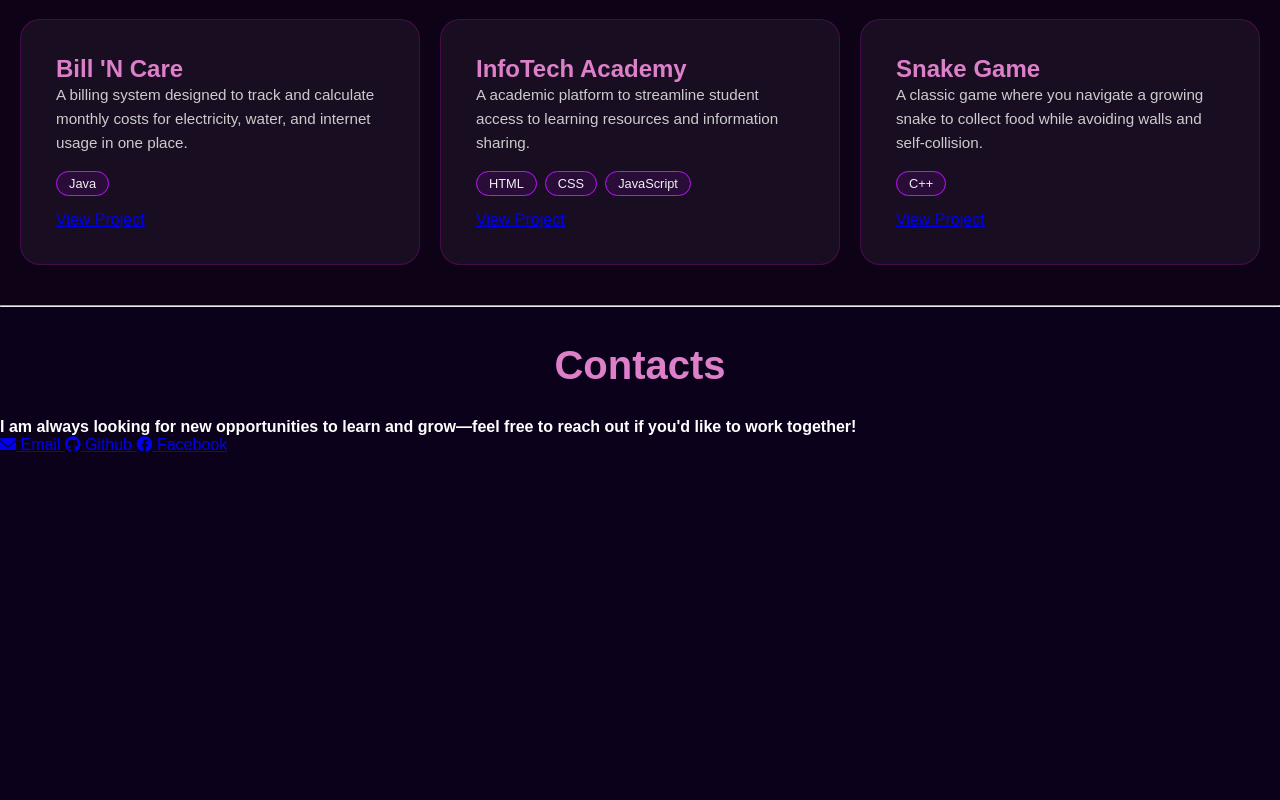
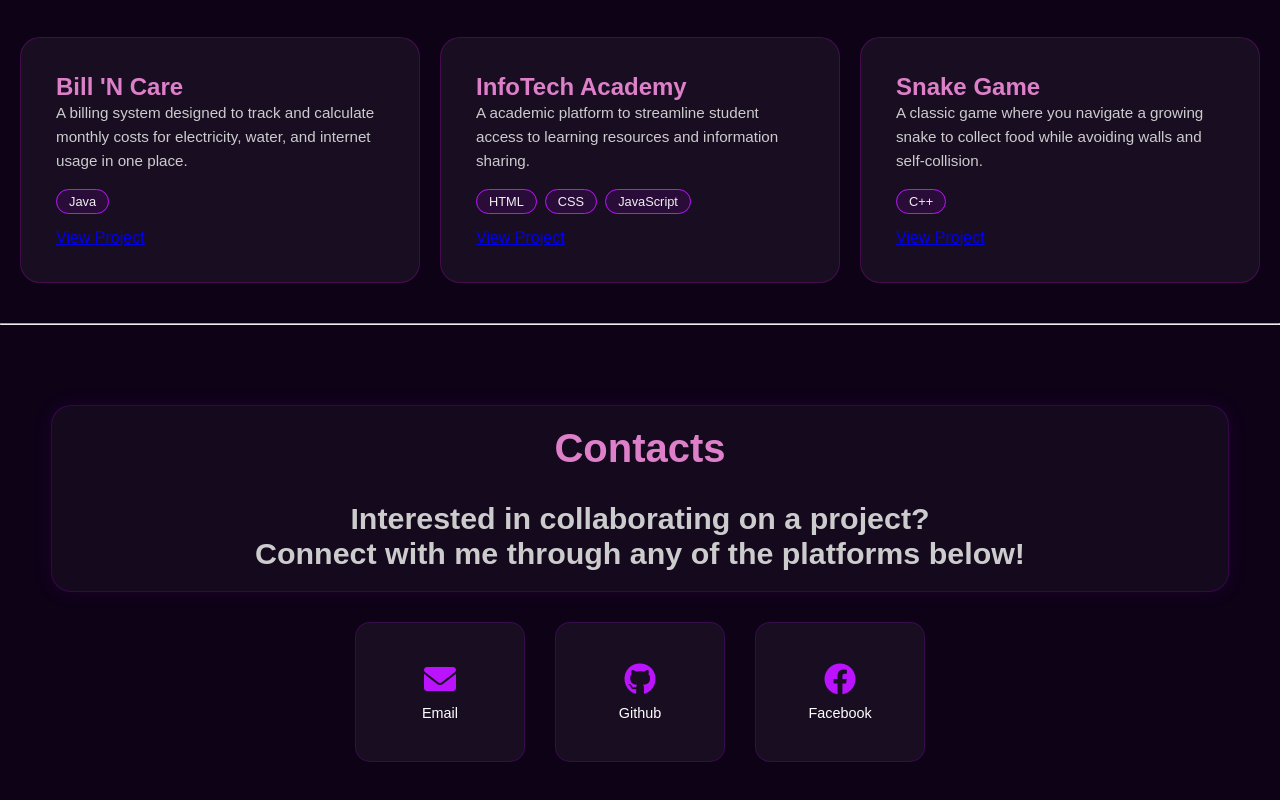
Before and after one commit to mjanezzn/my-first-repo, a plain HTML site: page index.html in a window 1280 px wide. Shown: the part 1567-2367 px from the top of the page. Before the commit the page ends 2021 px from the top, so only its background shows below. Drawn offline with nearby package versions, Linux system fonts and the light colour scheme.

Commit message:
design contact

```diff
--- a/index.html
+++ b/index.html
@@ -69,8 +69,7 @@
             </div>
         </div>
     </section>
-    <hr>
-    <br>
+    <hr> <br><br>
     <section class="projects" id="projects">
     <div class="project-intro-box">
     <h2 class="section-title">Projects</h2>
@@ -119,10 +118,11 @@
     </div>
     </section>
     <hr>
-    <br><br>
      <section class="contacts"id="contacts">
+    <div class="contact-intro-box">
     <h2 class="section-title">Contacts</h2>
-    <h4 class="contact-description">I am always looking for new opportunities to learn and grow—feel free to reach out if you'd like to work together!</h4>
+    <h4 class="contact-description">Interested in collaborating on a project?<br>Connect with me through any of the platforms below!</h4>
+    </div>
     <div class="contact-container">
         <a href="mailto:mjaneencajaa@gmail.com" class="contact-card">
             <i class="fas fa-envelope"></i>
@@ -140,6 +140,5 @@
         </a>
     </div>
     </section>
-
 </body>
 </html>
--- a/style.css
+++ b/style.css
@@ -363,3 +363,72 @@ body {
     letter-spacing: 1px;
     color: #bc13fe;
 }
+#contacts {
+    padding: 60px 20px;
+    text-align: center;
+    background-color: #0d0216;
+}
+.contact-description {
+    color: #ccc;
+    font-size: 1.9rem;
+    margin: 0;
+    max-width: 100%;       /* Let the text spread out more */
+    text-align: center;
+}
+.contact-container {
+    display: flex;
+    justify-content: center;
+    gap: 30px;
+    margin-top: 30px;
+}
+.contact-intro-box {
+     background: rgba(255, 255, 255, 0.03);
+    border: 1px solid rgba(186, 0, 255, 0.2);
+    border-radius: 20px;
+
+    /* Key changes for horizontal look */
+    width: 95%;           /* Makes it very wide */
+    max-width: 1200px;    /* Limits it on very large screens */
+    padding: 20px 40px;   /* Small top/bottom padding, large side padding */
+    margin: 20px auto;    /* Centers it horizontally */
+
+    display: flex;
+    flex-direction: column;
+    align-items: center;
+    justify-content: center;
+    box-shadow: 0 0 20px rgba(186, 0, 255, 0.1);
+}
+
+.contact-card {
+    display: flex;
+    flex-direction: column;
+    align-items: center;
+    text-decoration: none;
+    color: #fff;
+    background: rgba(255, 255, 255, 0.05);
+    padding: 40px;
+    width: 170px;
+    border-radius: 15px;
+    border: 1px solid rgba(186, 0, 255, 0.2);
+    transition: 0.3s ease;
+}
+
+/* Icons styling */
+.contact-card i {
+    font-size: 2rem;
+    margin-bottom: 10px;
+    color: #bc13fe; /* Matches your glow color */
+}
+
+.contact-card span {
+    font-size: 0.9rem;
+    font-weight: 500;
+}
+
+/* Hover Effect */
+.contact-card:hover {
+    transform: translateY(-5px);
+    background: rgba(186, 0, 255, 0.1);
+    box-shadow: 0 0 15px rgba(186, 0, 255, 0.5);
+    border-color: #bc13fe;
+}
```
